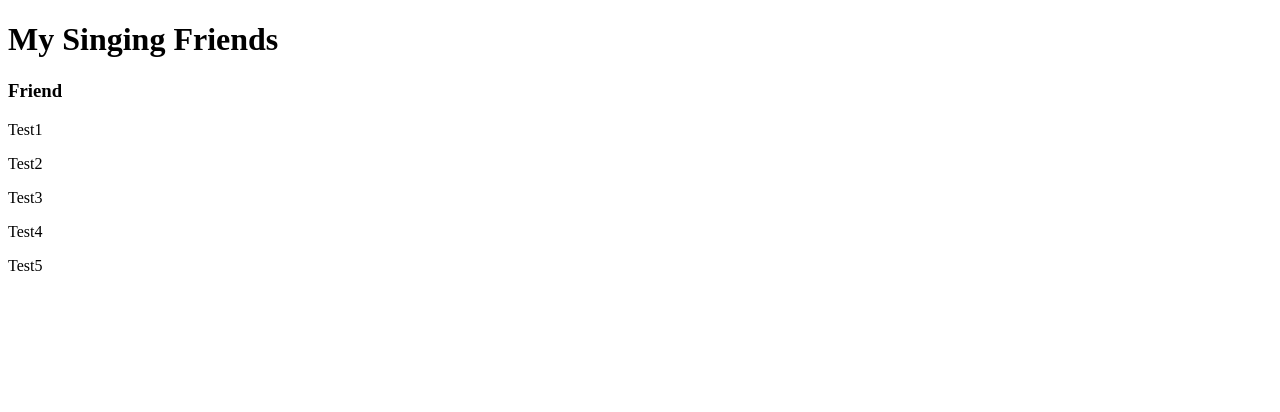
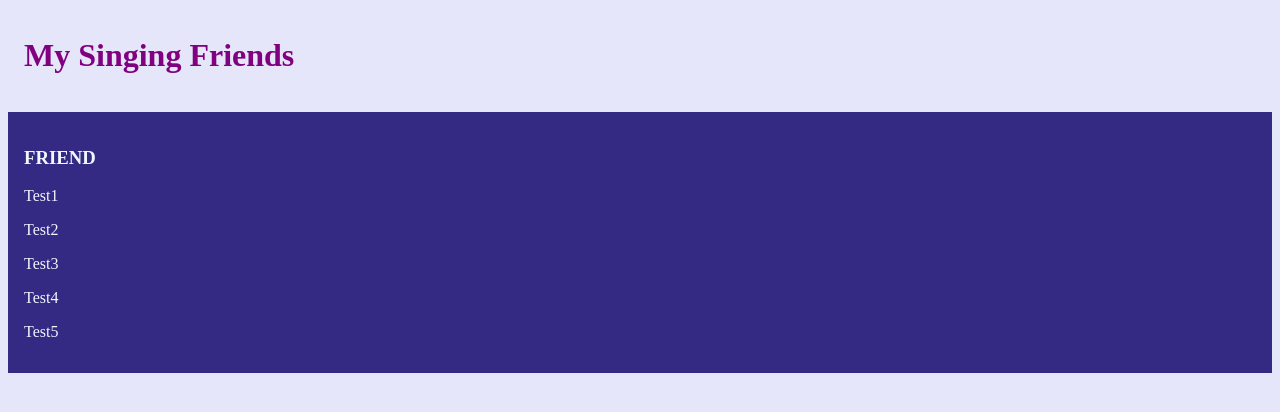
Before and after one commit to derrickmstrong/Lab-99LinesofCode-Part1, a plain HTML site: page index.html in a window 1280 px wide. Drawn offline with Linux system fonts and the light colour scheme.

Commit message:
Updated +  Attached styles.css file

```diff
--- a/index.html
+++ b/index.html
@@ -3,6 +3,7 @@
   <head>
     <meta charset="UTF-8" />
     <meta name="viewport" content="width=device-width, initial-scale=1.0" />
+    <link rel="stylesheet" href="styles.css">
     <title>99 Lines of Code In The File</title>
   </head>
   <body>
--- a/styles.css
+++ b/styles.css
@@ -1,13 +1,16 @@
 body {
   background-color: lavender;
+  color: aliceblue;
 }
 
 h1 {
   color: purple;
+  padding: 1rem;
 }
 
 .friend {
   background-color: #342983;
+  padding: 1rem;
 }
 
 .friend > h3 {
```
